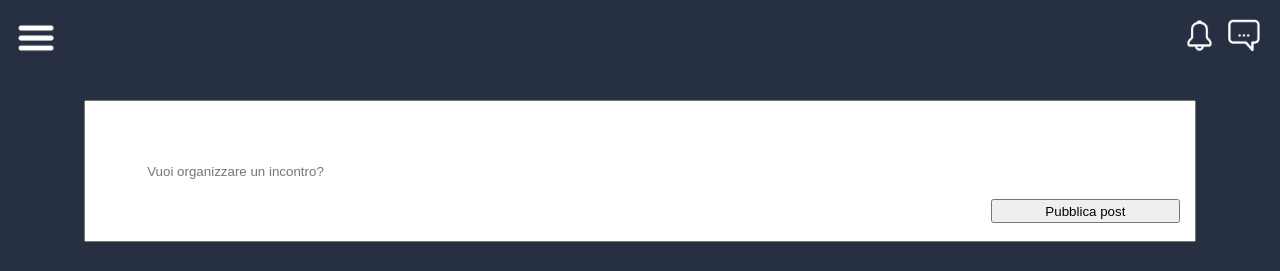
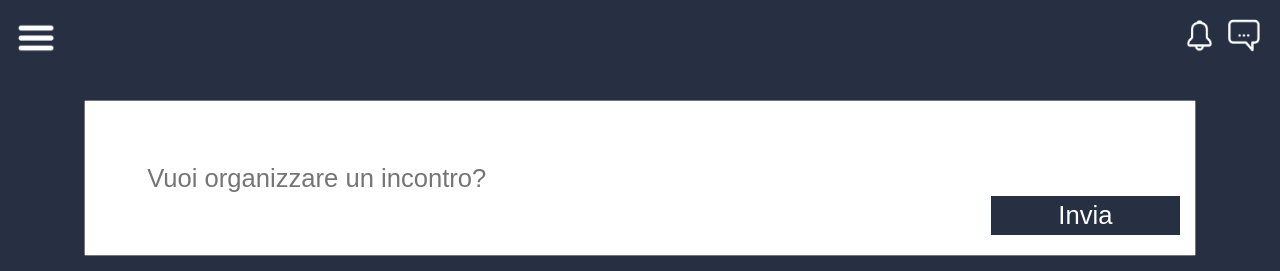
Before and after one commit to xAle24/postit, a PHP site: page /homepage/homepage.html in a window 1280 px wide. Shown: the top 271 px of the page. Run offline with PHP 8.4, Linux system fonts and the light colour scheme.

Commit message:
style: made fonts resizable; added border when hovering over submit input button

```diff
--- a/homepage/homepage.css
+++ b/homepage/homepage.css
@@ -42,14 +42,28 @@ form > input {
     width: 80%;
     padding: 5%;
     margin: 1rem;
+    font-size: 2vw;
 }
 
 form > input[type=submit] {
     width: 15%;
-    padding: 0.2%;
+    padding: 0.4%;
     position: absolute;
     bottom: 17%;
     right: 6%;
+    background-color: #273043;
+    color: white;
+    border: none;
+}
+
+form > input[type=submit]:hover {
+    background-color: #273043;
+    color: white;
+    border: 2px solid #beee62;
+}
+
+input::placeholder {
+    font-size: 2vw;
 }
 
 #left-menu {
--- a/homepage/homepage.html
+++ b/homepage/homepage.html
@@ -25,7 +25,7 @@
         <div class="insertPost">
             <form id="postForm" action="homepage.html">
                 <input type="text" id="post" name="post" placeholder="Vuoi organizzare un incontro?">
-                <input id="postButton" type="submit" value="Pubblica post">
+                <input id="postButton" type="submit" value="Invia">
             </form>
         </div>
         <div class="post">
```
